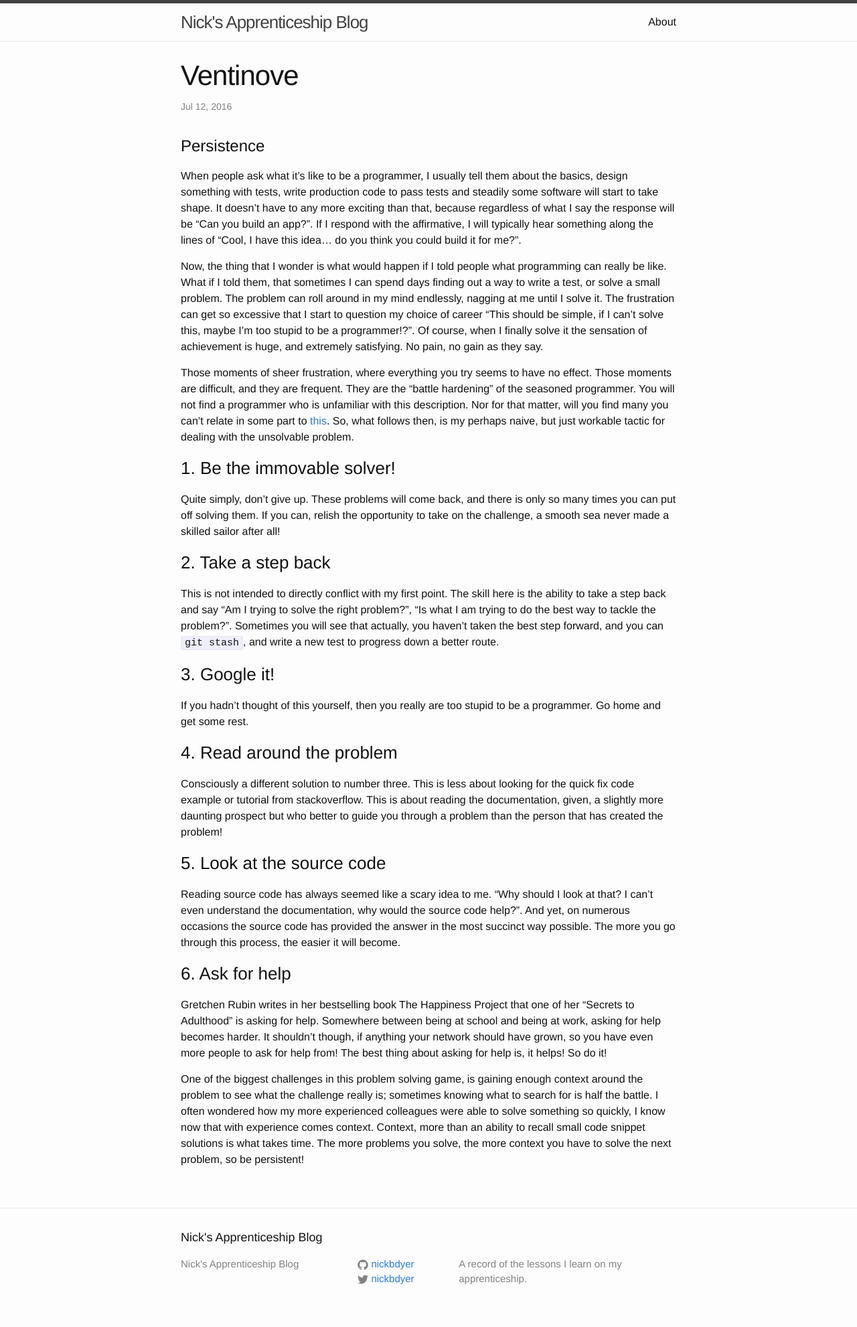
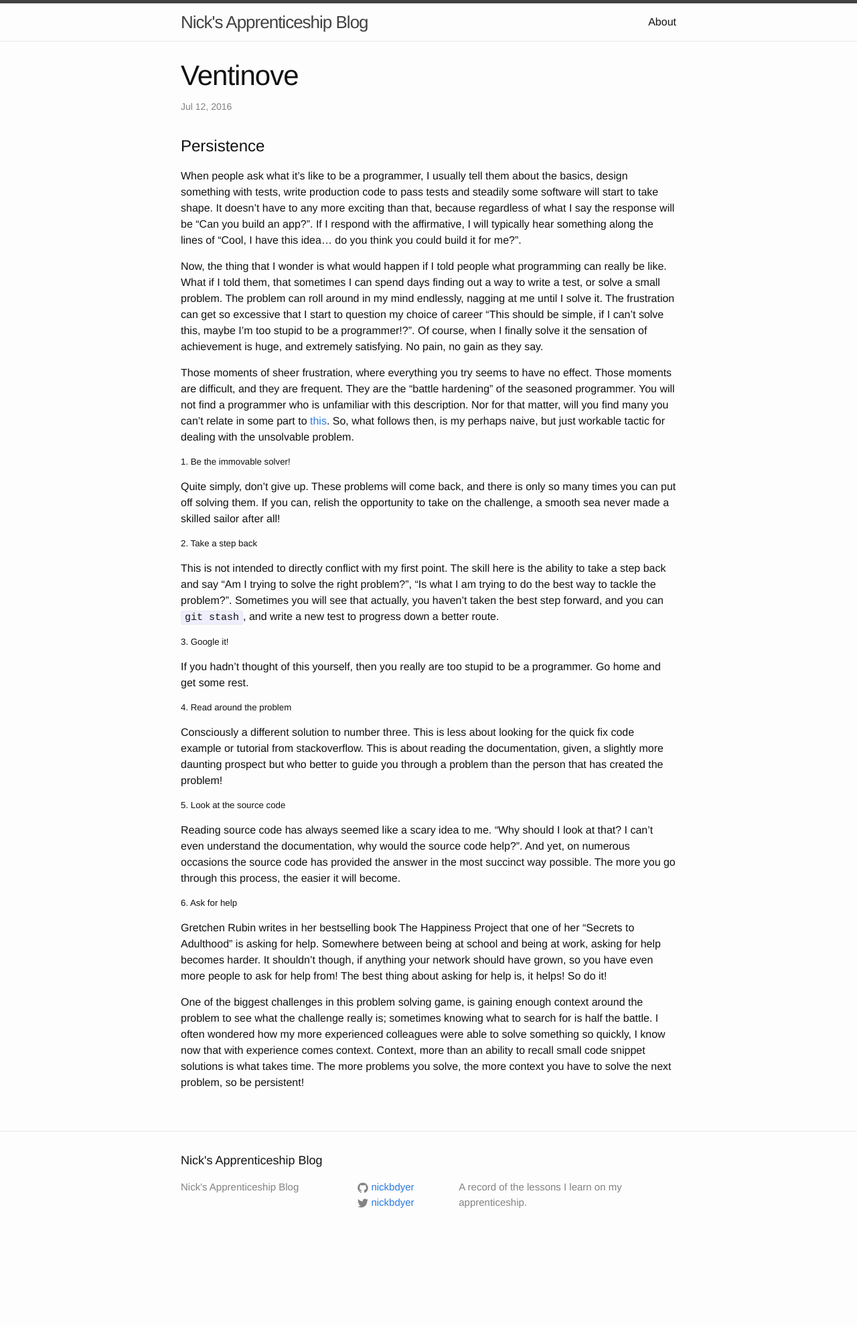
Before and after one commit to nickbdyer/nickbdyer.github.io, a Jekyll site: the page built from _posts/2016-07-12-ventinove.md, in a window 1280 px wide. Shown: the whole page at 67% size. Built offline with Jekyll 4.4.1, drawn with Linux system fonts in a browser that asks for light colours; after the commit the page ends 1867 px from its top, so only the background shows below that.

Commit message:
Formatting solved

```diff
--- a/_posts/2016-07-12-ventinove.md
+++ b/_posts/2016-07-12-ventinove.md
@@ -31,34 +31,39 @@ many you can't relate in some part to
 is my perhaps naive, but just workable tactic for dealing with the unsolvable
 problem.
 
-### 1. Be the immovable solver!
+##### 1. Be the immovable solver!
   Quite simply, don't give up. These problems will come back, and there is only
   so many times you can put off solving them. If you can, relish the
   opportunity to take on the challenge, a smooth sea never made a skilled
   sailor after all!
-### 2. Take a step back
+
+##### 2. Take a step back
   This is not intended to directly conflict with my first point. The skill here
   is the ability to take a step back and say "Am I trying to solve the right
   problem?", "Is what I am trying to do the best way to tackle the problem?".
   Sometimes you will see that actually, you haven't taken the best step
   forward, and you can `git stash`, and write a new test to progress down
   a better route.
-### 3. Google it!
+
+##### 3. Google it!
   If you hadn't thought of this yourself, then you really are too stupid to be
   a programmer. Go home and get some rest.
-### 4. Read around the problem
+
+##### 4. Read around the problem
   Consciously a different solution to number three. This is less about looking
   for the quick fix code example or tutorial from stackoverflow. This is about
   reading the documentation, given, a slightly more daunting prospect but who
   better to guide you through a problem than the person that has created the
   problem!
-### 5. Look at the source code
+
+##### 5. Look at the source code
   Reading source code has always seemed like a scary idea to me. "Why should
   I look at that? I can't even understand the documentation, why would the
   source code help?". And yet, on numerous occasions the source code has
   provided the answer in the most succinct way possible. The more you go
   through this process, the easier it will become.
-### 6. Ask for help
+
+##### 6. Ask for help
   Gretchen Rubin writes in her bestselling book The Happiness Project that
   one of her "Secrets to Adulthood" is asking for help. Somewhere between being
   at school and being at work, asking for help becomes harder. It shouldn't
```
